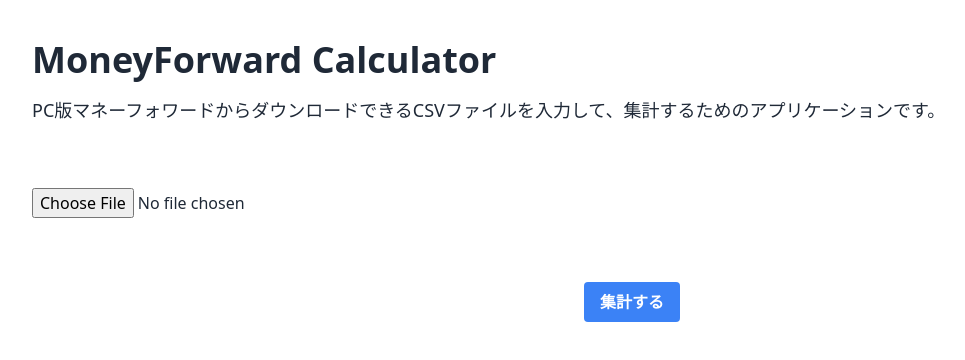
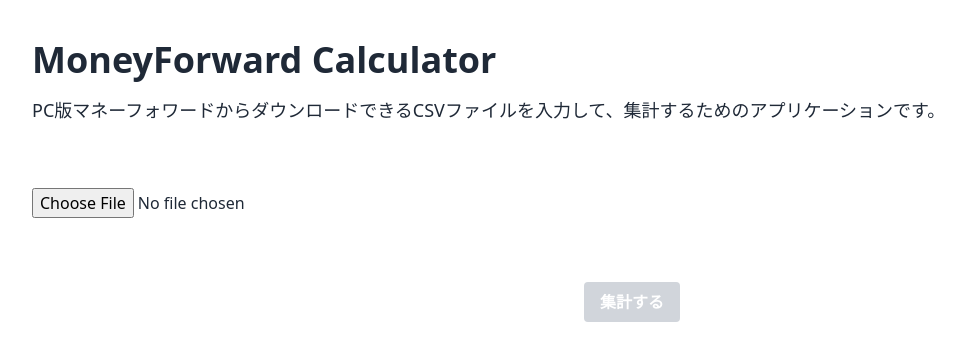
Before and after one commit to tachibanayu24/moneyforward-calculator, a React (Vite) app: page / in a window 1280 px wide. Shown: the top 360 px of the page, without its empty margins (8-973 px from the left). Built offline with nearby package versions, Linux system fonts and the light colour scheme.

Commit message:
Parse CSV

```diff
--- a/package.json
+++ b/package.json
@@ -12,12 +12,13 @@
     "preview": "vite preview"
   },
   "dependencies": {
-    "csv": "^6.3.1",
+    "papaparse": "^5.4.1",
     "react": "^18.2.0",
     "react-dom": "^18.2.0",
     "react-router-dom": "^6.15.0"
   },
   "devDependencies": {
+    "@types/papaparse": "^5.3.7",
     "@types/react": "^18.2.15",
     "@types/react-dom": "^18.2.7",
     "@typescript-eslint/eslint-plugin": "^6.0.0",
--- a/src/pages/Home.tsx
+++ b/src/pages/Home.tsx
@@ -2,6 +2,8 @@
 
 import { Button } from '../components/Button'
 import { ChangeEvent, useState } from 'react'
+import { parse } from 'papaparse'
+import { isValidMFFormat } from '../utils/isValidMFFormat'
 
 export const Home = () => {
   // このhooksで画面遷移のためのメソッドを取ってくることができる
@@ -10,7 +12,7 @@
   const [filename, setFilename] = useState('')
   // このstateはstringですよといっている
   // useState時に初期値をいれないと、undefinedになるが、 <string> などとすると、 undefined | string の型のstateとして宣言される
-  const [csv, setCsv] = useState<string>()
+  const [csv, setCsv] = useState<string[][]>()
 
   // ボタンを押したときに画面遷移するためのハンドラー
   const handleClickButton = () => {
@@ -26,15 +28,13 @@
 
     setFilename(targetCsv.name)
 
-    const reader = new FileReader()
-    // ファイル読み込み完了時に発火するリスナー
-    reader.addEventListener('load', () => {
-      setCsv(typeof reader.result === 'string' ? reader.result : undefined)
+    parse(targetCsv, {
+      encoding: 'Shift-JIS',
+      complete: (results) => {
+        setCsv(results?.data as string[][])
+      },
     })
-    reader.readAsText(targetCsv, 'UTF-8')
   }
-
-  console.log(csv)
 
   return (
     <div className="p-10 text-gray-800">
@@ -48,9 +48,19 @@
       </div>
 
       <div className="text-center">
-        {filename && <p className="mb-4">{filename}は正しいフォーマットのファイルです</p>}
+        <Button
+          label="集計する"
+          onClick={handleClickButton}
+          variant="info"
+          isDisable={!isValidMFFormat(csv)}
+        />
 
-        <Button label="集計する" onClick={handleClickButton} variant="info" />
+        {filename &&
+          (isValidMFFormat(csv) ? (
+            <p className="mt-4">{filename}は正しいフォーマットのファイルです</p>
+          ) : (
+            <p className="mt-4 text-red-700">{filename}は不正なフォーマットです</p>
+          ))}
       </div>
     </div>
   )
--- /dev/null
+++ b/src/utils/isValidMFFormat.ts
@@ -0,0 +1,13 @@
+/**
+ * 正しいマネーフォワードのフォーマットのcsvファイルかどうかを判定するメソッド
+ */
+export const isValidMFFormat = (entireCsv?: string[][]) => {
+  if (!entireCsv) return false
+
+  const head = entireCsv[0]
+
+  if (head.length !== 10) return false
+  if (!(head[0] === '計算対象' && head[1] === '日付' && head[9] === 'ID')) return false
+
+  return true
+}
```
Also changed, not shown: 1 other file (tests, documents, lock files or other folders).
